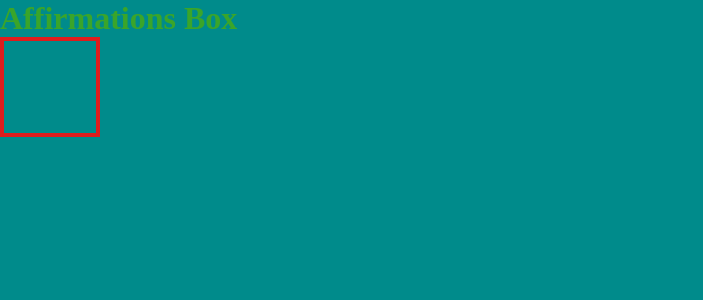
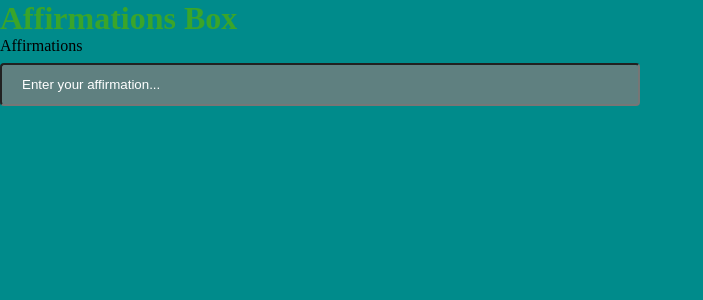
Before and after one commit to mstanle54/Mind-Groove, a Django app: page /affirmations in a window 1280 px wide. Shown: the part 128-428 px from the top of the page, without its empty margins (0-703 px from the left). Run offline with Django 4.2, Linux system fonts and the light colour scheme.

Commit message:
CSS things

```diff
--- a/Mindgroove/affirmations/static/affirmations/styles/affirmationsBox.css
+++ b/Mindgroove/affirmations/static/affirmations/styles/affirmationsBox.css
@@ -6,3 +6,19 @@
     margin: 0;
     padding: 0;
     }
+
+    #userAffirmation{
+        width: 50%;
+        padding: 12px 20px;
+        margin: 8px 0;
+        box-sizing: border-box;
+        border-radius: 4px;
+        background-color: rgb(95, 128, 128);
+        color: white;
+        outline: none;
+
+    }
+
+    #userAffirmation:focus{
+        background-color: rgb(82, 111, 111) ;
+    }
--- a/Mindgroove/affirmations/templates/affirmationsBox.html
+++ b/Mindgroove/affirmations/templates/affirmationsBox.html
@@ -16,7 +16,11 @@
 <body>
 
     <h1 id="boxLabel">Affirmations Box</h1>
-    <div id="box"></div>
+    <form>
+        <label for="userAffirmation">Affirmations</label><br>
+        <input type="text" id="userAffirmation" name="userAffirmation" value="Enter your affirmation..."><br>
+    </form>
+
 
 </body>
 {% endblock %}
```
Also changed, not shown: Mindgroove/affirmations/templates/basicNavbar.html (deleted, +0 -26 lines).
